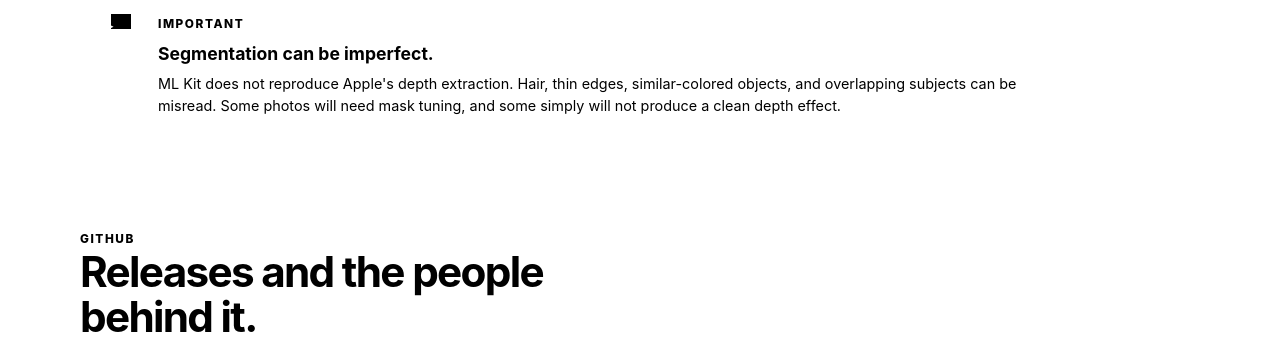
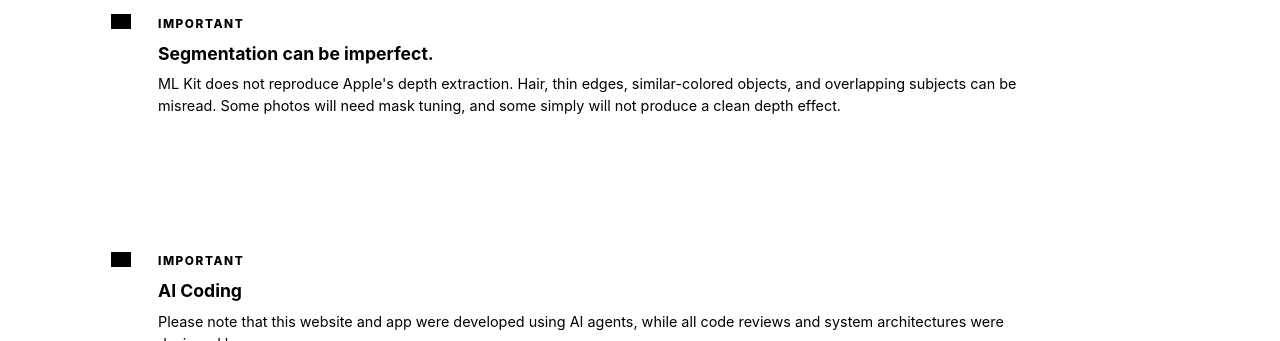
Before and after one commit to thusvill/AdvanceWallpaperManager, a plain HTML site: page index.html in a window 1280 px wide. Shown: the part 5508-5849 px from the top of the page. Drawn offline with Linux system fonts and the light colour scheme; no server answers; grey boxes are pictures that could not be loaded.

Commit message:
AI alert

```diff
--- a/index.html
+++ b/index.html
@@ -232,8 +232,8 @@
     </section>
 
     <section class="section page-width warning-section">
-      <div class="warning-card material-card shape-scallop">
-        <span class="shape-icon shape-cut"><img class="icon" src="https://img.icons8.com/material-sharp/22/000000/error.png" alt="" aria-hidden="true"></span>
+      <div class="warning-card material-card shape-rounded">
+        <span class="shape-icon shape-pill"><img class="icon" src="https://img.icons8.com/material-sharp/22/000000/error.png" alt="" aria-hidden="true"></span>
         <div>
           <span class="eyebrow">IMPORTANT</span>
           <h3>Segmentation can be imperfect.</h3>
@@ -241,6 +241,18 @@
         </div>
       </div>
     </section>
+
+    <section class="section page-width warning-section">
+      <div class="warning-card material-card shape-rounded">
+        <span class="shape-icon shape-pill"><img class="icon" src="https://img.icons8.com/material-sharp/22/000000/error.png" alt="" aria-hidden="true"></span>
+        <div>
+          <span class="eyebrow">IMPORTANT</span>
+          <h3>AI Coding</h3>
+          <p>Please note that this website and app were developed using AI agents, while all code reviews and system architectures were designed by me.</p>
+        </div>
+      </div>
+    </section>
+
 
     <section class="section page-width" id="github">
       <div class="section-heading github-heading">
```
